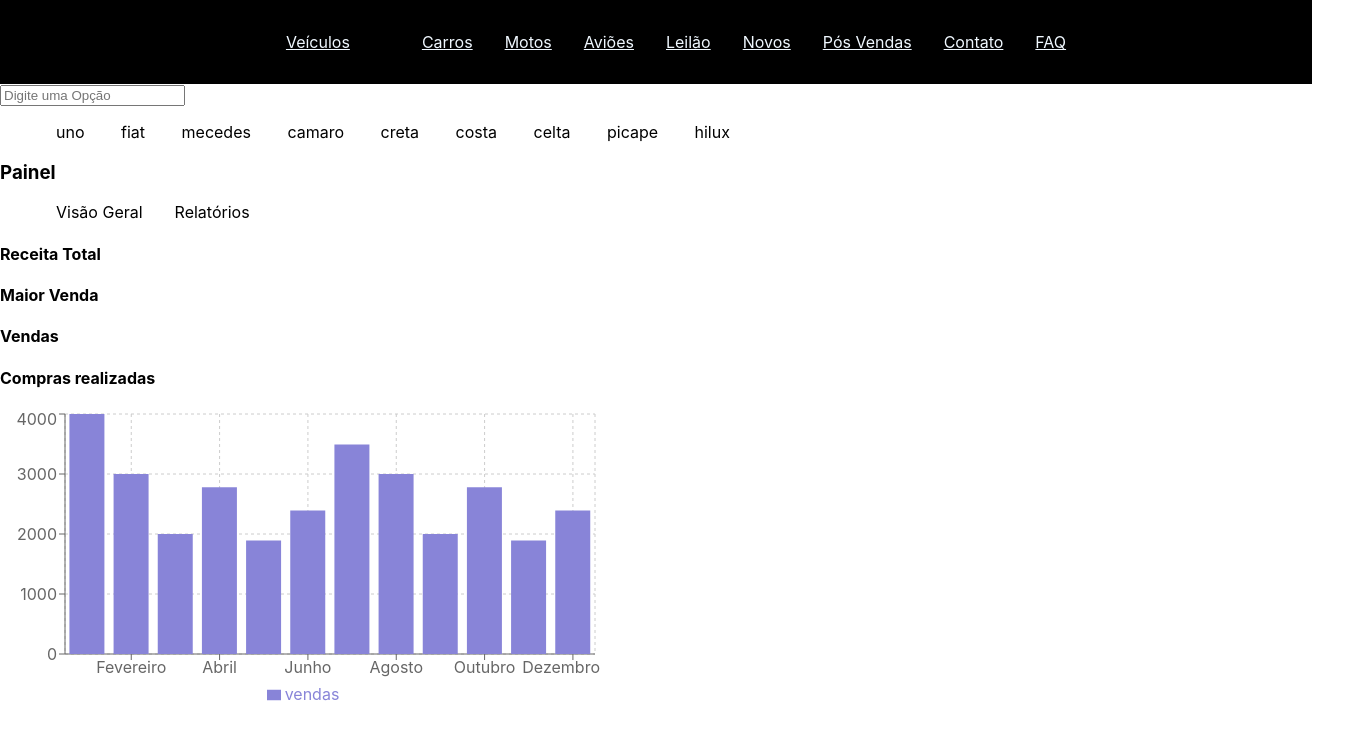
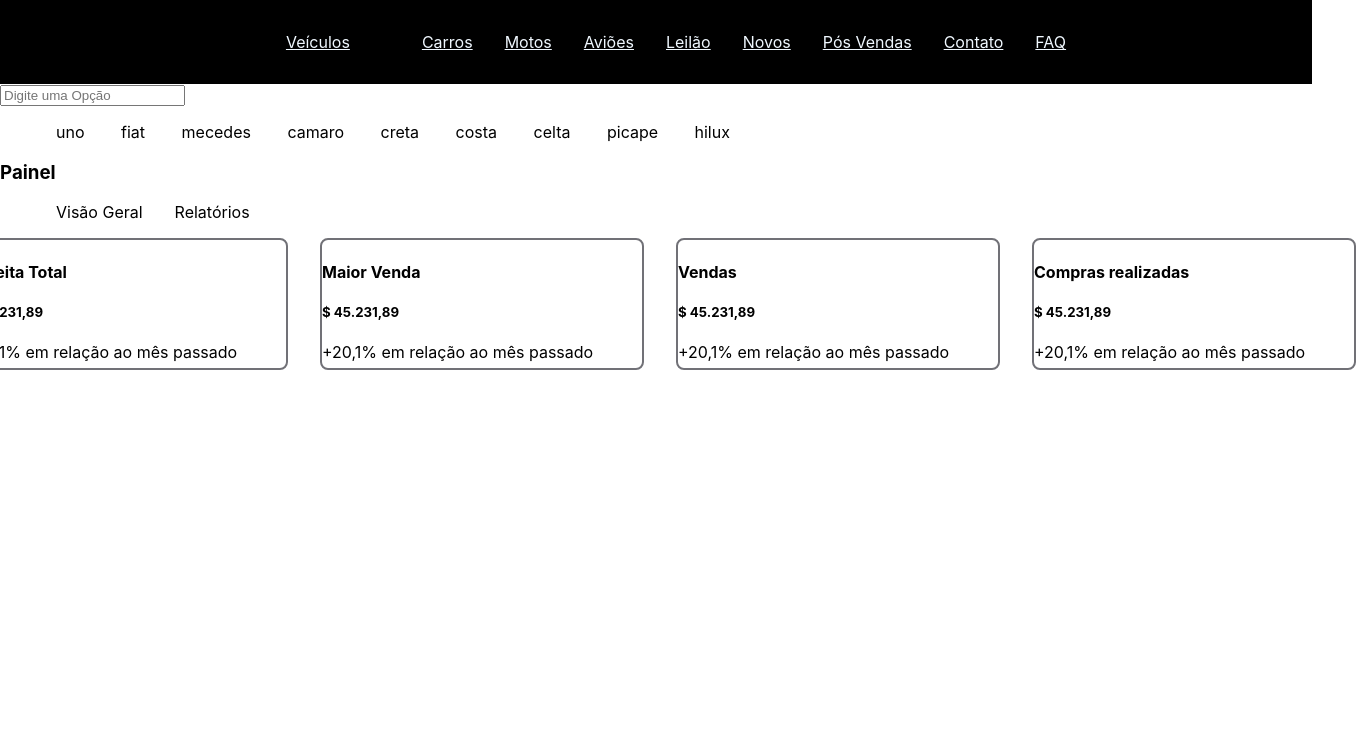
Before and after one commit to Samanta00/Novo_Projeto_Completo, a React (Create React App) app in the folder Frontend/marketplace_veiculos/: page / in a window 1280 px wide. Shown: the top 740 px of the page, 1356 px wide, since content can reach past the window. Built offline with nearby package versions, Linux system fonts and the light colour scheme.

Commit message:
adicionando cards ao dashboard

```diff
--- a/Frontend/marketplace_veiculos/src/paginas/dashboard/index.jsx
+++ b/Frontend/marketplace_veiculos/src/paginas/dashboard/index.jsx
@@ -1,6 +1,6 @@
 import React, { useState } from "react"
 import { BarChart, Bar, XAxis, YAxis, CartesianGrid, Tooltip, Legend } from 'recharts';
-
+import './style.css'
 
 
 
@@ -40,6 +40,7 @@ const Dashboard = () => {
                         </ul>
 
                     </div>
+                    <div>
                         <h3>Painel</h3>
                         <div>
                             <ul>
@@ -47,30 +48,55 @@ const Dashboard = () => {
                                 <li>Relatórios</li>
                             </ul>
                         </div>
-                    <div>
-                        <h4>Receita Total</h4>
                     </div>
 
-                    <div>
-                        <h4>Maior Venda</h4>
-                    </div>
+                    <ul className="lista-cards">
 
-                    <div>
-                        <h4>Vendas</h4>
-                    </div>
+                        <li className="card">
+                            <div className="container-card">
+                                <h4>Receita Total</h4>
+                                <h5>$ 45.231,89</h5>
+                                <p>+20,1% em relação ao mês passado</p>
+                            </div>
+                        </li>
 
-                    <div>
-                        <h4>Compras realizadas</h4>
-                    </div>
 
-                    <BarChart width={600} height={300} data={data}>
-                            <CartesianGrid strokeDasharray="3 3" />
-                            <XAxis dataKey="name" />
-                            <YAxis />
-                            <Tooltip />
-                            <Legend />
-                            <Bar dataKey="vendas" fill="#8884d8" />
-                    </BarChart>
+                        <li className="card">
+                            <div className="container-card">
+                                <h4>Maior Venda</h4>
+                                <h5>$ 45.231,89</h5>
+                                <p>+20,1% em relação ao mês passado</p>
+                            </div>
+                        </li>
+
+
+                        <li className="card">
+                            <div className="container-card">
+                                <h4>Vendas</h4>
+                                <h5>$ 45.231,89</h5>
+                                <p>+20,1% em relação ao mês passado</p>
+                            </div>
+                        </li>
+
+
+                        <li className="card">
+                            <div className="container-card">
+                                <h4>Compras realizadas</h4>
+                                <h5>$ 45.231,89</h5>
+                                <p>+20,1% em relação ao mês passado</p>
+                            </div>
+                        </li>
+
+
+
+                    </ul>
+
+<div>
+
+</div>
+
+
+
 
 
                 </div>
--- /dev/null
+++ b/Frontend/marketplace_veiculos/src/paginas/dashboard/style.css
@@ -0,0 +1,16 @@
+.lista-cards{
+    display: flex;
+    justify-content: center;
+}
+
+.card{
+    display: inline;
+    margin: 0 1rem;
+}
+
+.container-card{
+    border: 2px solid rgb(113, 113, 119);
+    border-radius: 0.5rem;
+    width: 20rem;
+    height: 8rem;
+}
```
